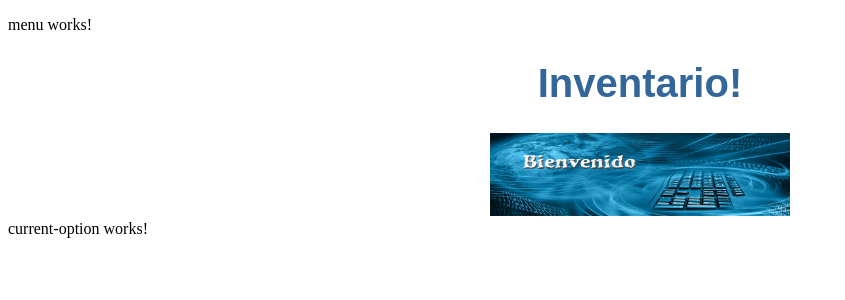
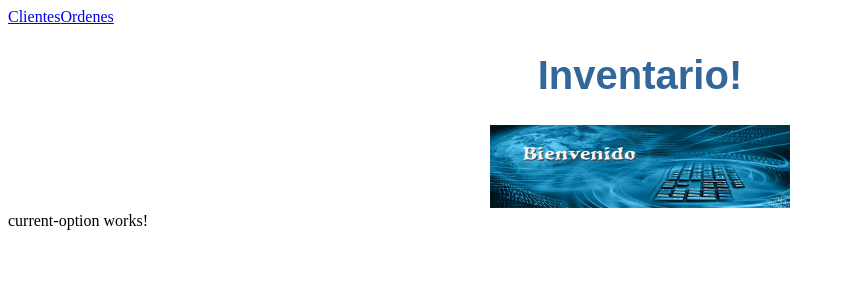
Before and after one commit to danidi2017/proyectoangular, an Angular app: page / in a window 1280 px wide. Shown: the top 300 px of the page, without its empty margins (0-845 px from the left). Built offline with nearby package versions, Linux system fonts and the light colour scheme.

Commit message:
cambio routerlink

```diff
--- a/src/app/menu/menu.component.html
+++ b/src/app/menu/menu.component.html
@@ -1,3 +1,6 @@
-<p>
-  menu works!
-</p>
+<div>
+    <nav>
+      <a routerLink="clientes/index" routerLinkActive="active">Clientes</a>
+      <a routerLink="ordenes/add" routerLinkActive="active">Ordenes</a>
+    </nav>
+  </div>
```
